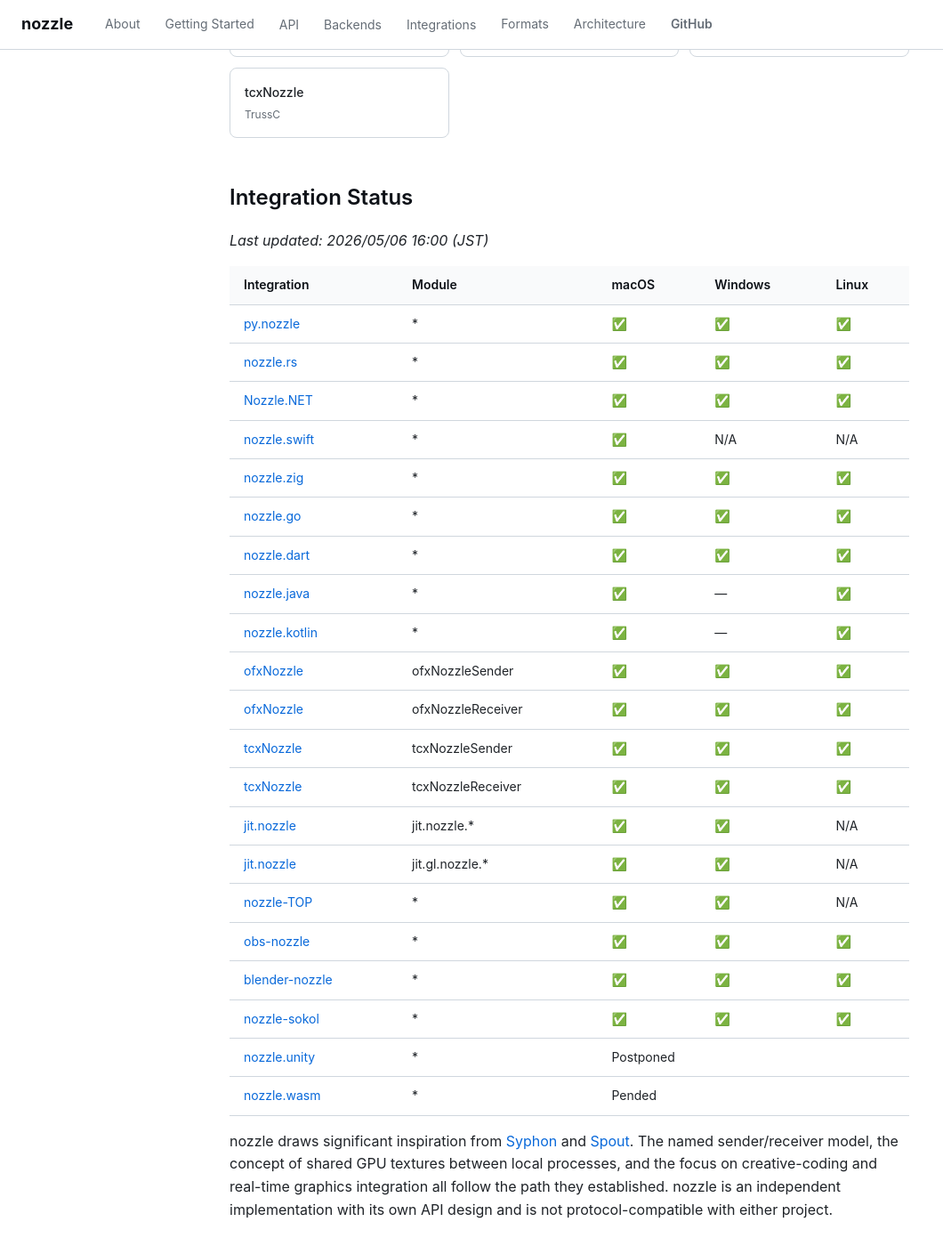
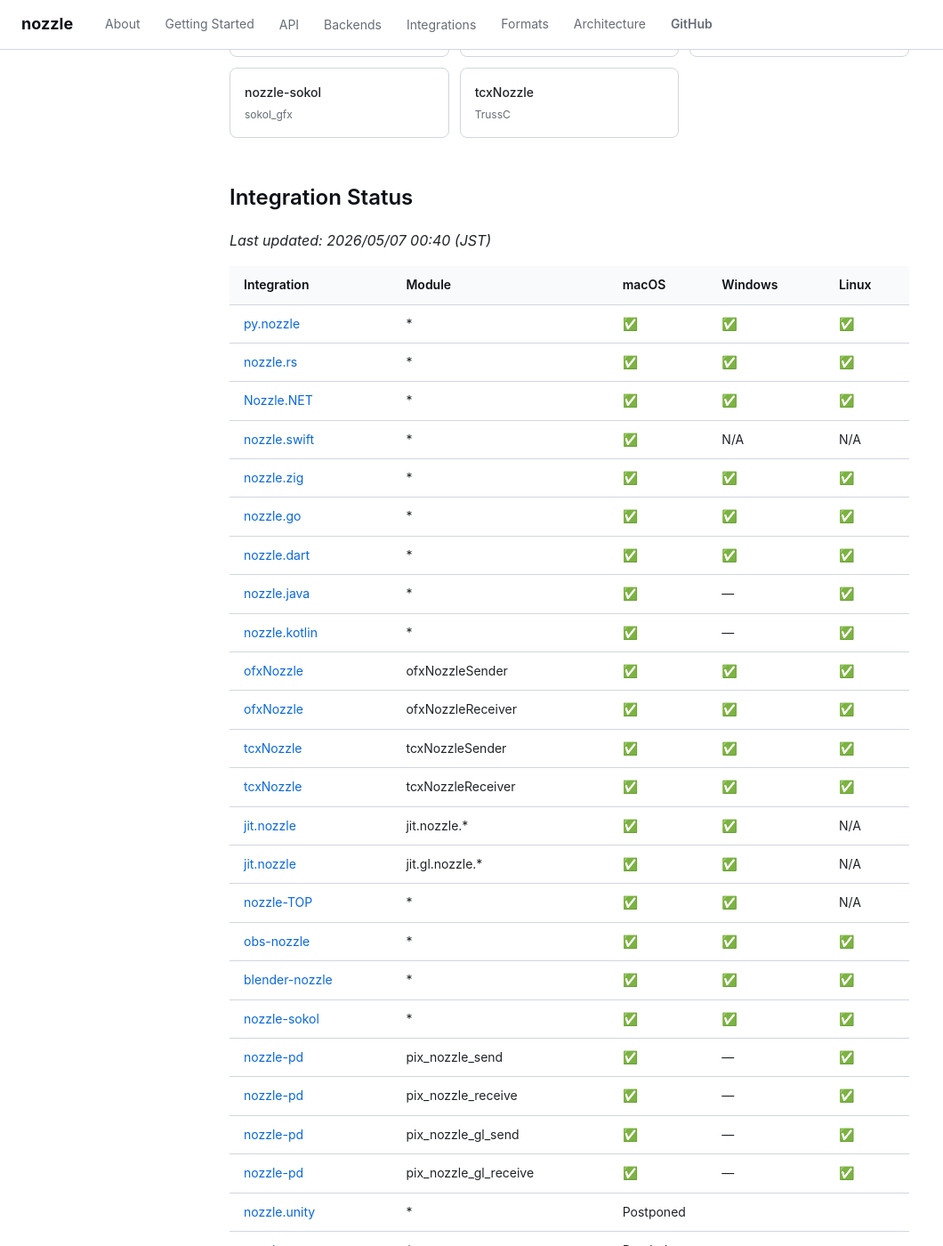
Before and after one commit to nozzle-io/.github, a Jekyll site: the page built from index.md, in a window 1280 px wide and 1400 px high, scrolled down 2179 px. Shown: the whole window at 89% size, without its empty margins (0-1060 px from the left). Built offline with Jekyll 4.4.1, drawn with Linux system fonts in a browser that asks for light colours; some of the changed text lies outside the part shown.

Commit message:
add nozzle-pd (PureData/GEM) to integrations

```diff
--- a/index.md
+++ b/index.md
@@ -108,6 +108,7 @@ auto info = frame.info();
   <a href="integrations/kotlin.html">nozzle.kotlin<span class="lang">Kotlin</span></a>
   <a href="integrations/openframeworks.html">ofxNozzle<span class="lang">C++ / openFrameworks</span></a>
   <a href="integrations/max-msp.html">jit.nozzle<span class="lang">Max/MSP</span></a>
+  <a href="integrations/puredata.html">nozzle-pd<span class="lang">PureData / GEM</span></a>
   <a href="integrations/touchdesigner.html">nozzle-TOP<span class="lang">TouchDesigner</span></a>
   <a href="integrations/obs.html">obs-nozzle<span class="lang">OBS Studio</span></a>
   <a href="integrations/blender.html">blender-nozzle<span class="lang">Blender</span></a>
@@ -117,7 +118,7 @@ auto info = frame.info();
 
 <h2>Integration Status</h2>
 
-<p><em>Last updated: 2026/05/06 16:00 (JST)</em></p>
+<p><em>Last updated: 2026/05/07 00:40 (JST)</em></p>
 
 <table>
   <thead>
@@ -143,6 +144,10 @@ auto info = frame.info();
     <tr><td><a href="https://github.com/nozzle-io/obs-nozzle">obs-nozzle</a></td><td>*</td><td>✅</td><td>✅</td><td>✅</td></tr>
     <tr><td><a href="https://github.com/nozzle-io/blender-nozzle">blender-nozzle</a></td><td>*</td><td>✅</td><td>✅</td><td>✅</td></tr>
     <tr><td><a href="https://github.com/nozzle-io/nozzle-sokol">nozzle-sokol</a></td><td>*</td><td>✅</td><td>✅</td><td>✅</td></tr>
+    <tr><td><a href="https://github.com/nozzle-io/nozzle-pd">nozzle-pd</a></td><td>pix_nozzle_send</td><td>✅</td><td>—</td><td>✅</td></tr>
+    <tr><td><a href="https://github.com/nozzle-io/nozzle-pd">nozzle-pd</a></td><td>pix_nozzle_receive</td><td>✅</td><td>—</td><td>✅</td></tr>
+    <tr><td><a href="https://github.com/nozzle-io/nozzle-pd">nozzle-pd</a></td><td>pix_nozzle_gl_send</td><td>✅</td><td>—</td><td>✅</td></tr>
+    <tr><td><a href="https://github.com/nozzle-io/nozzle-pd">nozzle-pd</a></td><td>pix_nozzle_gl_receive</td><td>✅</td><td>—</td><td>✅</td></tr>
     <tr><td><a href="https://github.com/nozzle-io/nozzle.unity">nozzle.unity</a></td><td>*</td><td colspan="3">Postponed</td></tr>
     <tr><td><a href="https://github.com/nozzle-io/nozzle.wasm">nozzle.wasm</a></td><td>*</td><td colspan="3">Pended</td></tr>
   </tbody>
```
